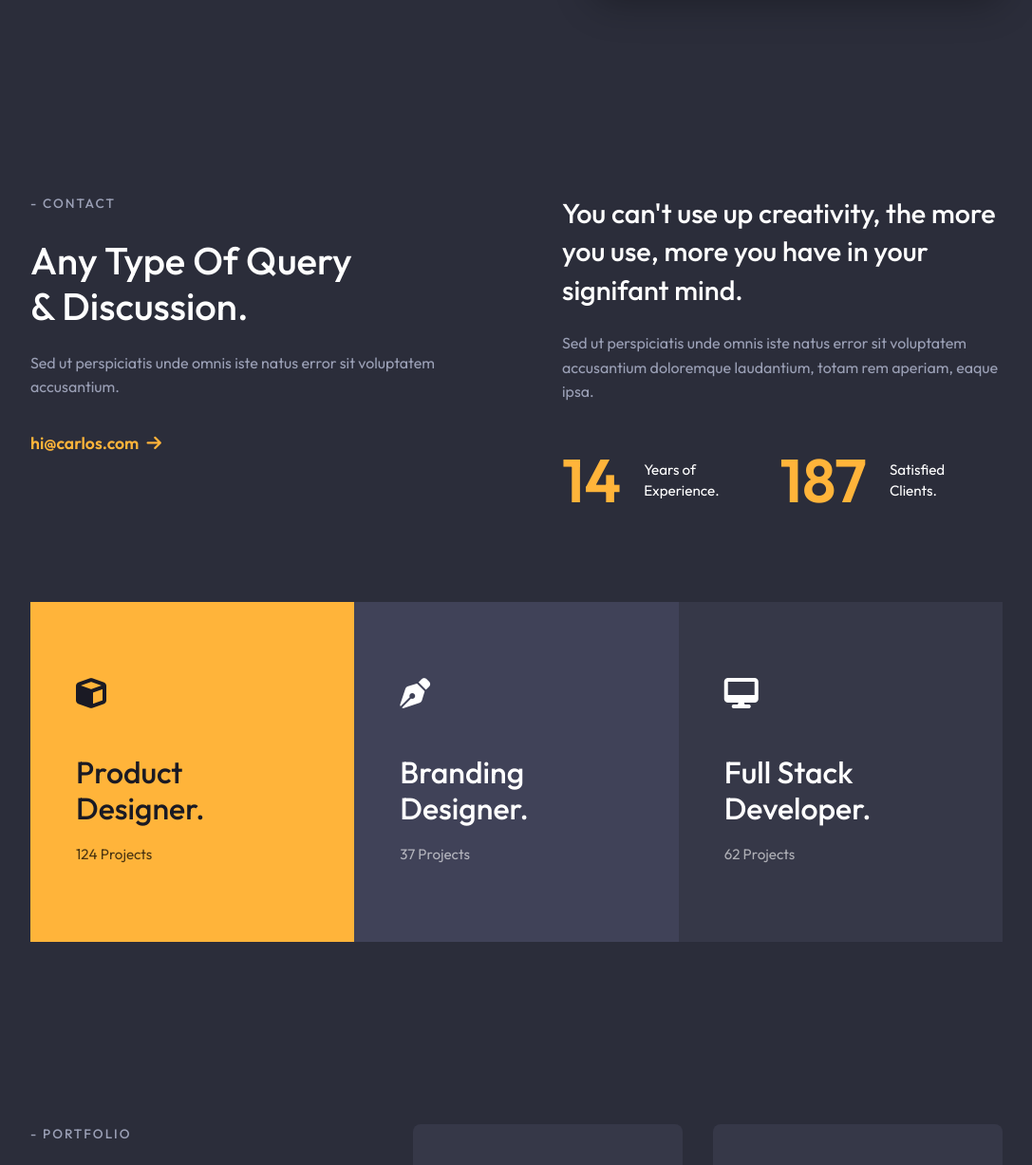
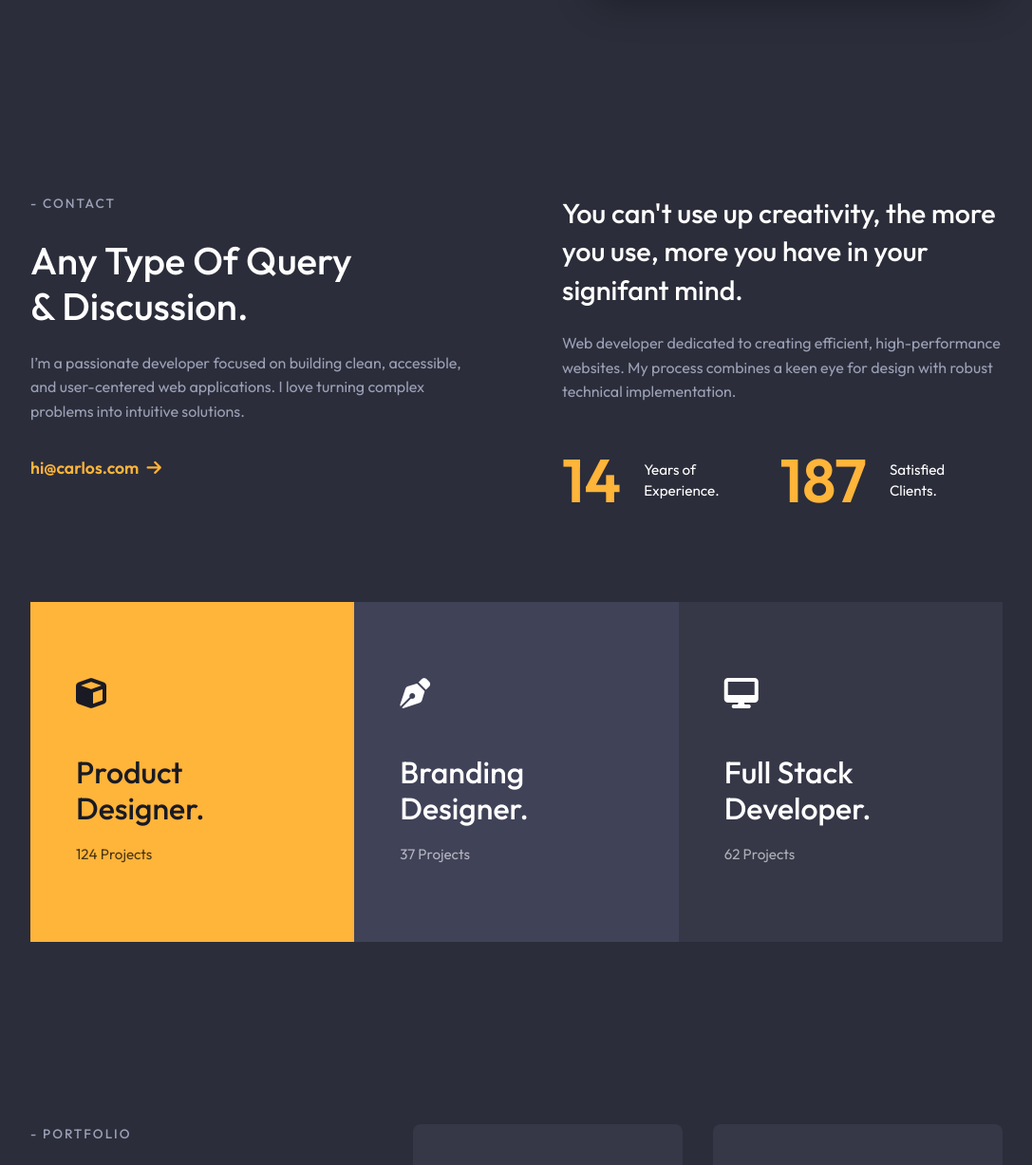
Before and after one commit to rajadattagoniabba-droid/OASIS-INFOBYTE, a plain HTML site: page Portfolio/index.html in a window 1280 px wide. Shown: the part 572-1799 px from the top of the page at 95% size, without its empty margins (96-1183 px from the left). Drawn offline with Linux system fonts and the light colour scheme.

```diff
--- a/Portfolio/index.html
+++ b/Portfolio/index.html
@@ -23,7 +23,7 @@
             <a href="#contact" class="btn">Let's Talk <i class="fas fa-arrow-down"></i></a>
         </div>
         <div class="hero-image reveal delay-1">
-            <img src="assets/hero_avatar_1784011855599.png" alt="Carlos Portrait" class="floating">
+            <img src="assets/pinterest_hero_avatar_1784013278142.png" alt="Carlos Portrait" class="floating">
         </div>
     </header>
 
@@ -33,12 +33,12 @@
             <div class="contact-query reveal">
                 <span class="subtitle">- Contact</span>
                 <h2>Any Type Of Query<br>& Discussion.</h2>
-                <p>Sed ut perspiciatis unde omnis iste natus error sit voluptatem accusantium.</p>
+                <p>I’m a passionate developer focused on building clean, accessible, and user-centered web applications. I love turning complex problems into intuitive solutions.</p>
                 <a href="mailto:hi@carlos.com" class="email-link">hi@carlos.com <i class="fas fa-arrow-right highlight"></i></a>
             </div>
             <div class="creativity-stats reveal delay-1">
                 <h3>You can't use up creativity, the more you use, more you have in your signifant mind.</h3>
-                <p>Sed ut perspiciatis unde omnis iste natus error sit voluptatem accusantium doloremque laudantium, totam rem aperiam, eaque ipsa.</p>
+                <p>Web developer dedicated to creating efficient, high-performance websites. My process combines a keen eye for design with robust technical implementation.</p>
                 <div class="stats-numbers">
                     <div class="stat stat-hover">
                         <span class="number highlight count" data-target="14">0</span>
@@ -133,7 +133,7 @@
 
         <div class="testimonial-section reveal delay-1">
             <div class="testimonial-image">
-                <img src="assets/testimonial_avatar_1784011869324.png" alt="Testimonial Author">
+                <img src="assets/pinterest_testimonial_avatar_1784013289148.png" alt="Testimonial Author">
             </div>
             <div class="testimonial-content">
                 <span class="quote-mark">“</span>
@@ -157,7 +157,7 @@
         <div class="footer-top">
             <div class="footer-contact reveal">
                 <h2>Got a project?<br>Let's talk.</h2>
-                <p>Sed ut perspiciatis unde omnis iste natus error sit voluptatem accusantium.</p>
+                <p>Ready to bring your ideas to life? I'm currently available for freelance projects and full-time roles.</p>
                 <a href="mailto:hi@carlos.com" class="email-link">hi@carlos.com <i class="fas fa-arrow-right highlight"></i></a>
             </div>
             <div class="footer-form reveal delay-1">
```
Also changed, not shown: Portfolio/assets/pinterest_hero_avatar_1784013278142.png (added), Portfolio/assets/pinterest_testimonial_avatar_1784013289148.png (added).
